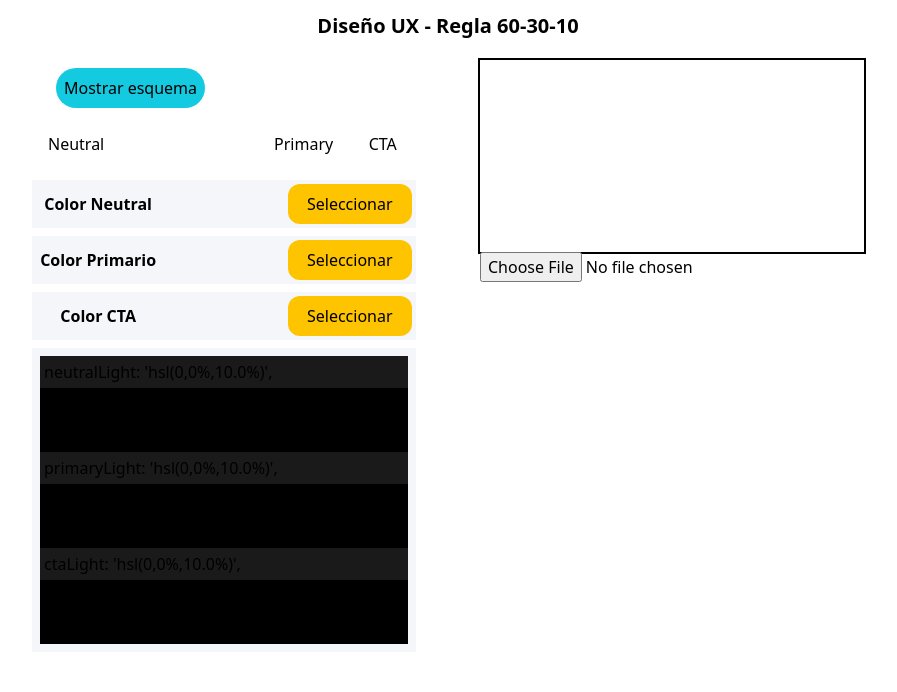
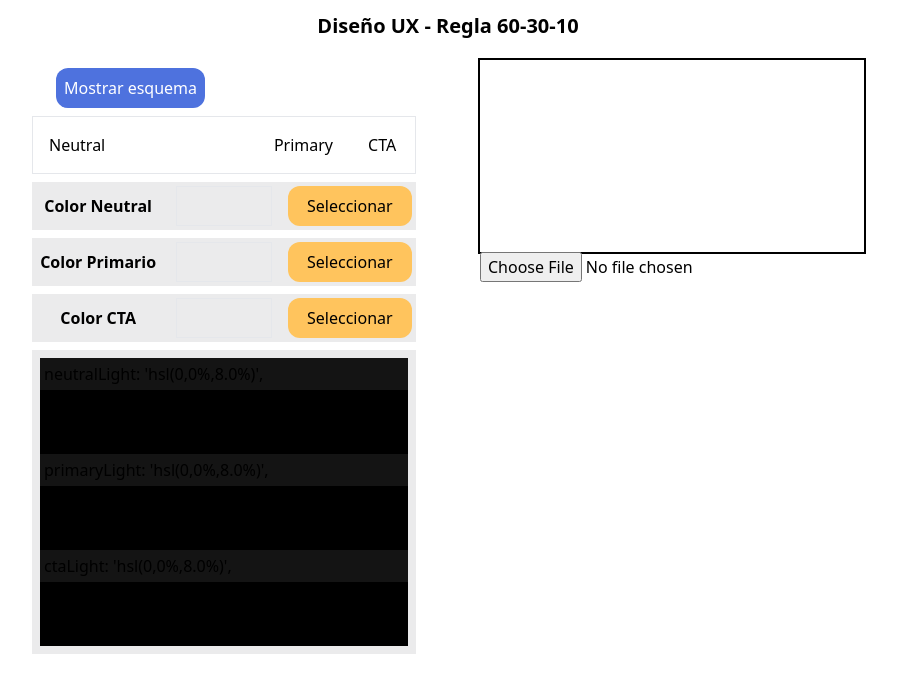
Before and after one commit to nicedev90/color-scheme, a plain HTML site: page index.html in a window 1280 px wide. Both pictures are taken after a click on the button "Mostrar esquema". Shown: the whole page, without its empty margins (192-1089 px from the left). Drawn offline with Linux system fonts and the light colour scheme.

Commit message:
add new color palette

```diff
--- a/index.html
+++ b/index.html
@@ -12,37 +12,38 @@
 		<h3 class="text-center font-bold text-xl py-3">Diseño UX - Regla 60-30-10</h3>
 		<section id="design" class="flex flex-col p-2 md:space-x-4 md:flex-row md:justify-around">
 
+				<!-- columna izquierda, selector de color -->
 				<div id="color-picker" class="flex flex-col md:w-96 space-y-2 py-2">
 
 					<div class="flex w-full justify-between px-6">
-						<button id="btn-load" class="bg-info p-2 rounded-full">Mostrar esquema</button>
+						<button id="btn-load" class="bg-primary hover:bg-primaryLight text-white p-2 rounded-xl">Mostrar esquema</button>
 					</div>
 
-					<div class="flex w-full">
+					<div class="flex w-full border">
 						<div id="neutral" class="w-3/5 p-4">Neutral</div>
 						<div id="primary" class="w-1/4 p-4">Primary</div>
 						<div id="cta" class="w-1/6 p-4">CTA</div>
 					</div>
 
-					<div class="flex p-1 w-full justify-between space-x-4 bg-light">
+					<div class="flex p-1 w-full justify-between space-x-4 bg-neutral">
 						<h3 class="text-center font-bold py-2 w-2/6">Color Neutral</h3>
-						<p id="hex-color" class="w-24 p-2 text-center"></p>
-						<button id="btn-color" class="w-2/6 p-2 rounded-xl bg-warning">Seleccionar</button>
+						<p id="hex-color" class="w-24 p-2 text-center border"></p>
+						<button id="btn-color" class="w-2/6 p-2 rounded-xl bg-cta hover:bg-ctaDark">Seleccionar</button>
 					</div>
 
-					<div class="flex p-1 w-full justify-between space-x-4 bg-light">
+					<div class="flex p-1 w-full justify-between space-x-4 bg-neutral">
 						<h3 class="text-center font-bold py-2 w-2/6">Color Primario</h3>
-						<p id="hex-color" class="w-24 p-2 text-center"></p>
-						<button id="btn-color" class="w-2/6 p-2 rounded-xl bg-warning">Seleccionar</button>
+						<p id="hex-color" class="w-24 p-2 text-center border"></p>
+						<button id="btn-color" class="w-2/6 p-2 rounded-xl bg-cta hover:bg-ctaDark">Seleccionar</button>
 					</div>
 
-					<div class="flex p-1 w-full justify-between space-x-4 bg-light">
+					<div class="flex p-1 w-full justify-between space-x-4 bg-neutral">
 						<h3 class="text-center font-bold py-2 w-2/6">Color CTA</h3>
-						<p id="hex-color" class="w-24 p-2 text-center"></p>
-						<button id="btn-color" class="w-2/6 p-2 rounded-xl bg-warning">Seleccionar</button>
+						<p id="hex-color" class="w-24 p-2 text-center border"></p>
+						<button id="btn-color" class="w-2/6 p-2 rounded-xl bg-cta hover:bg-ctaDark">Seleccionar</button>
 					</div>
 
-					<div id="gradient" class="hidden flex flex-col p-2 w-full justify-between bg-light">
+					<div id="gradient" class="hidden flex flex-col p-2 w-full justify-between bg-neutral">
 						<div id="colors" class="w-full p-1">faf</div>
 						<div id="colors" class="w-full p-1">faf</div>
 						<div id="colors" class="w-full p-1">faf</div>
@@ -56,6 +57,7 @@
 
 				</div>
 
+				<!-- columna derecha, cargar imagen -->
 				<div class="md:w-96 flex flex-col">
 					<canvas id="preview" class="outline outline-2"></canvas>
 					<input id="img-input" type="file">
--- a/selector.js
+++ b/selector.js
@@ -152,8 +152,8 @@ function hexToHSL(hex) {
   l = +(l * 100).toFixed(1)
 
   let normal = "hsl(" + h + "," + s + "%," + l + "%)"
-  let light = "hsl(" + h + "," + s + "%," + (l+10).toFixed(1) + "%)"
-  let dark = "hsl(" + h + "," + s + "%," + (l-20).toFixed(1) + "%)"
+  let light = "hsl(" + h + "," + s + "%," + (l+8).toFixed(1) + "%)"
+  let dark = "hsl(" + h + "," + s + "%," + (l-12).toFixed(1) + "%)"
   let scheme = {
     normal : normal,
     light : light,
```
Also changed, not shown: ambition/index.html (added, +21 -0 lines), test/test.html (deleted, +0 -21 lines), css/main.css, css/styles.css (deleted).
